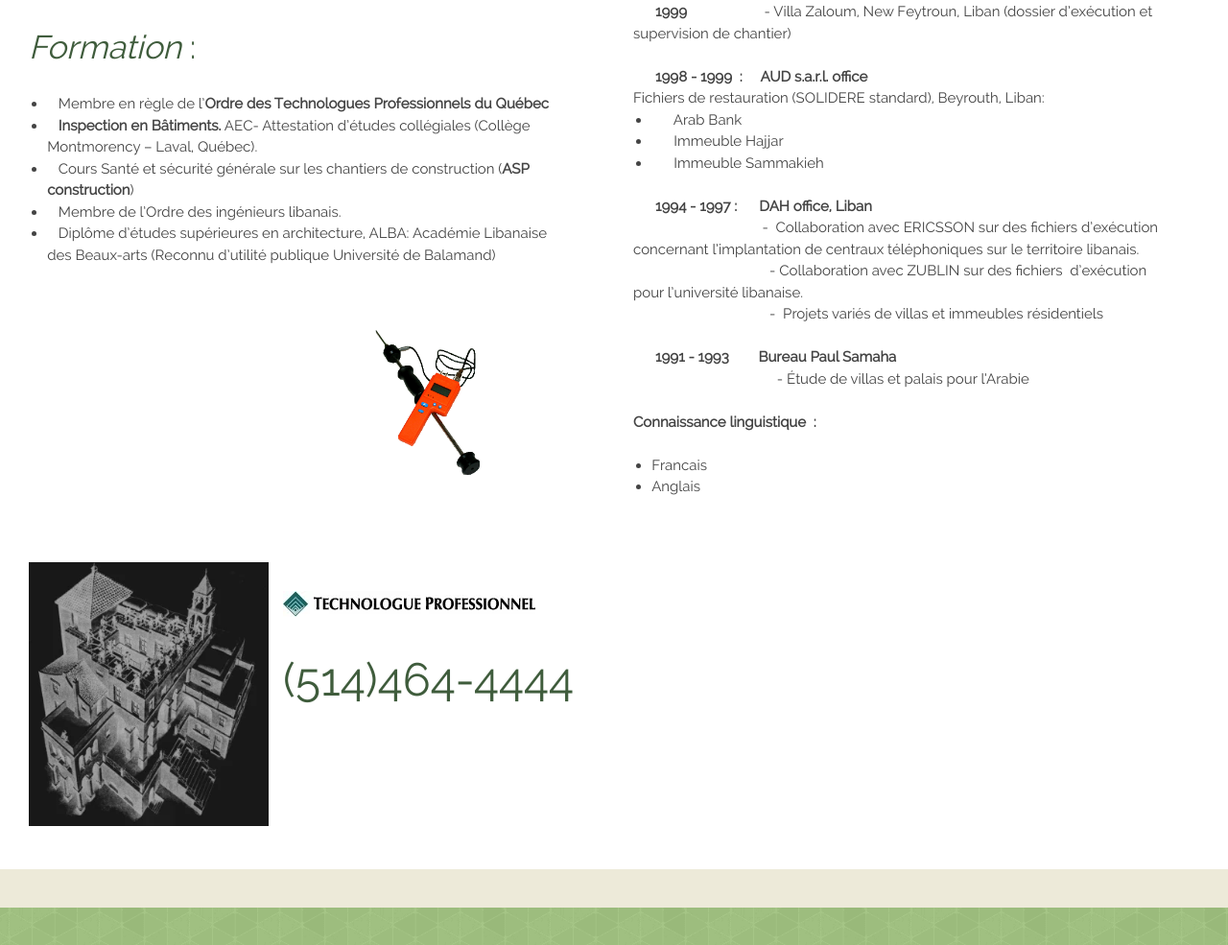
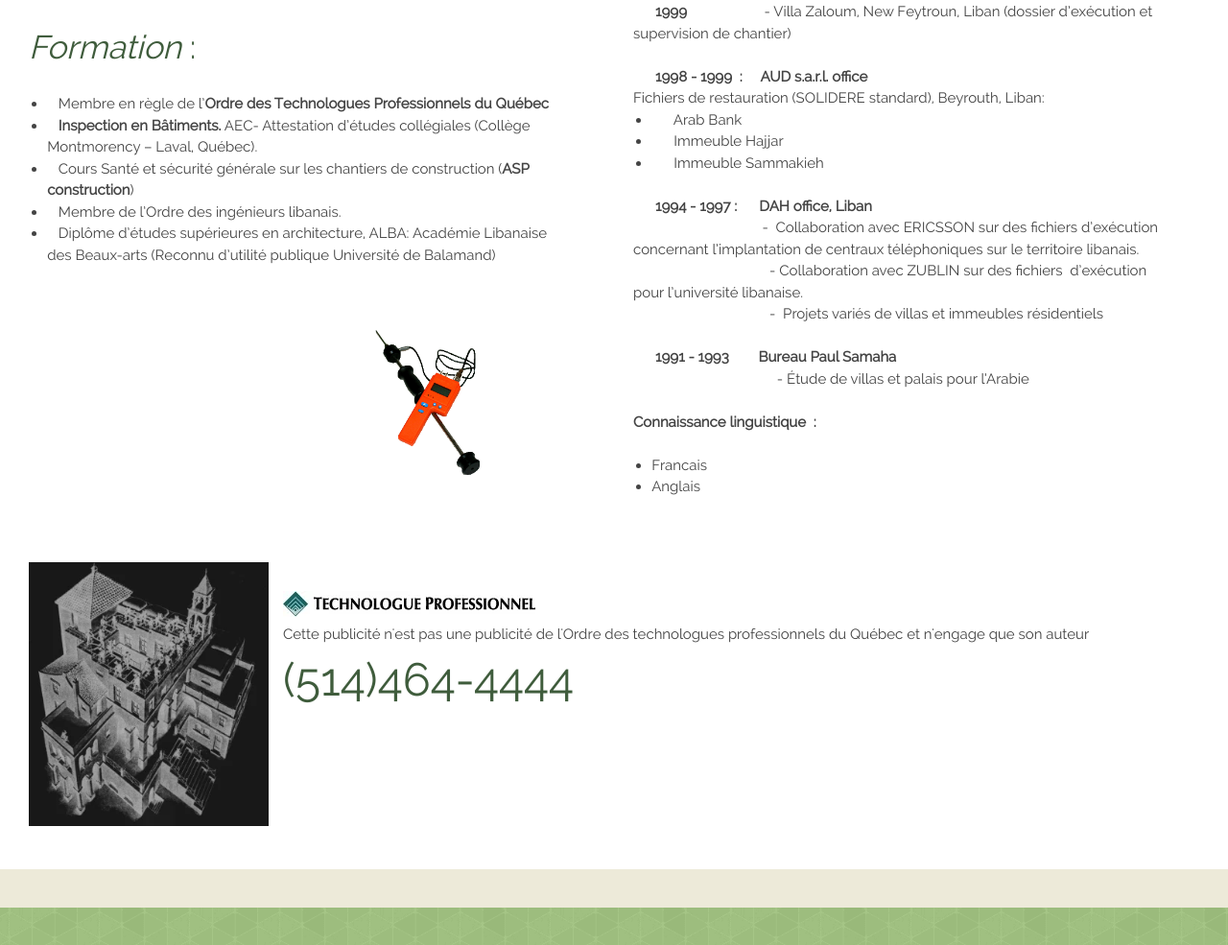
Before and after one commit to tousisat/technospection-old, a plain HTML site: page index.html in a window 1280 px wide. Shown: the part 1355-2340 px from the top of the page at 96% size. Drawn offline with Linux system fonts and the light colour scheme.

Commit message:
Update index.html

```diff
--- a/index.html
+++ b/index.html
@@ -3522,7 +3522,7 @@
                                                                                         <p class="plain"><img alt="" border="0" class=" sk-img-block-320" size="-1" sizes="(-webkit-min-device-pixel-ratio: 2) and (max-width: 263px) 100vw, (-webkit-min-device-pixel-ratio: 2) 526px,(min-width: 263px) 263px"
                                                                                                 src="./0901.nccdn.net/4_2/000/000/05a/a3f/techno_prof_petit-263x27.jpg" srcset="./0901.nccdn.net/4_2/000/000/056/7dc/techno_prof_petit-160x16.jpg#RDAMDAID1089458 160w, ./0901.nccdn.net/4_2/000/000/05a/a3f/techno_prof_petit-263x27.jpg 263w"
                                                                                                 width="263">&nbsp;</p>
-                                                                                        <p class="plain"><br></p>
+                                                                                        <p class="plain">Cette publicité n'est pas une publicité de l'Ordre des technologues professionnels du Québec et n'engage que son auteur<br></p>
                                                                                         <h2 class="" style="">(514)464-4444<br></h2>
                                                                                     </div>
                                                                                 </div>
```
